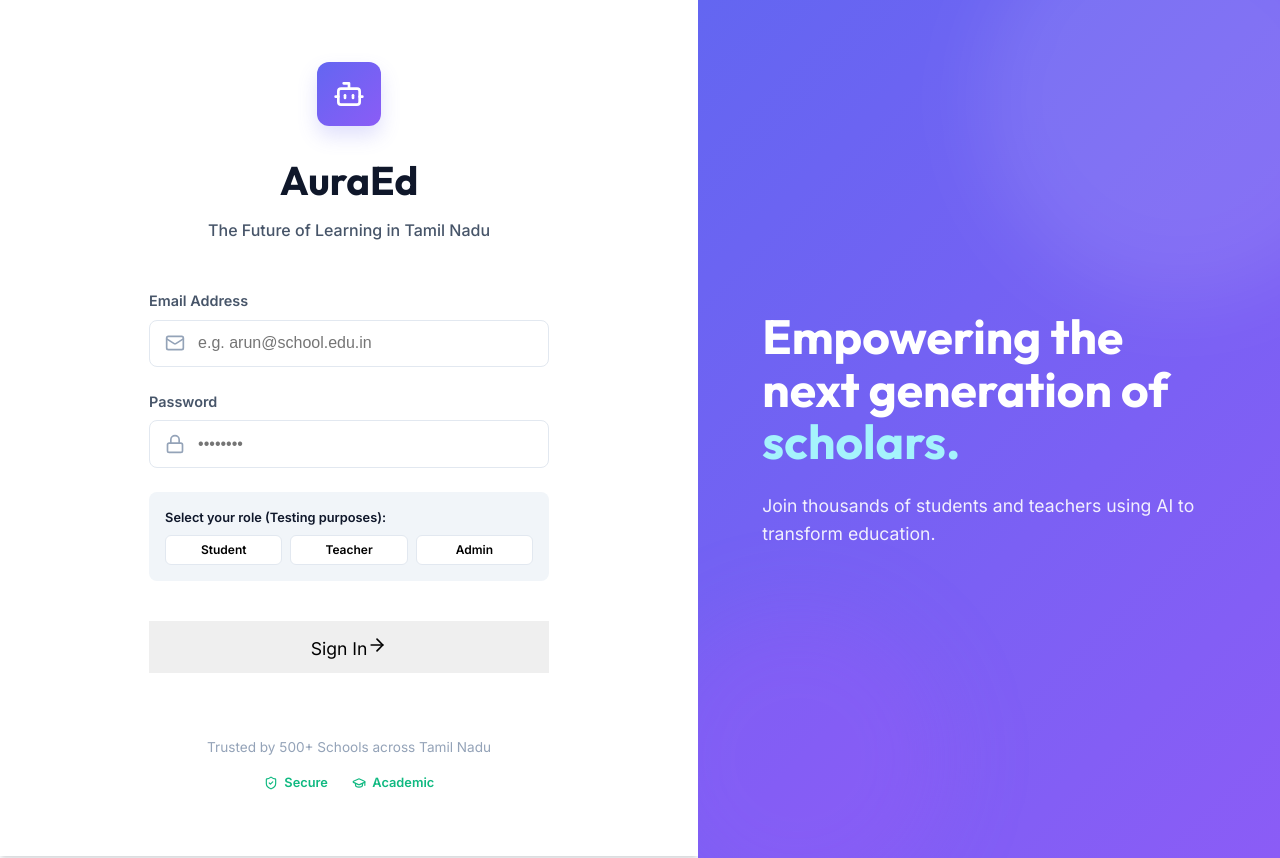
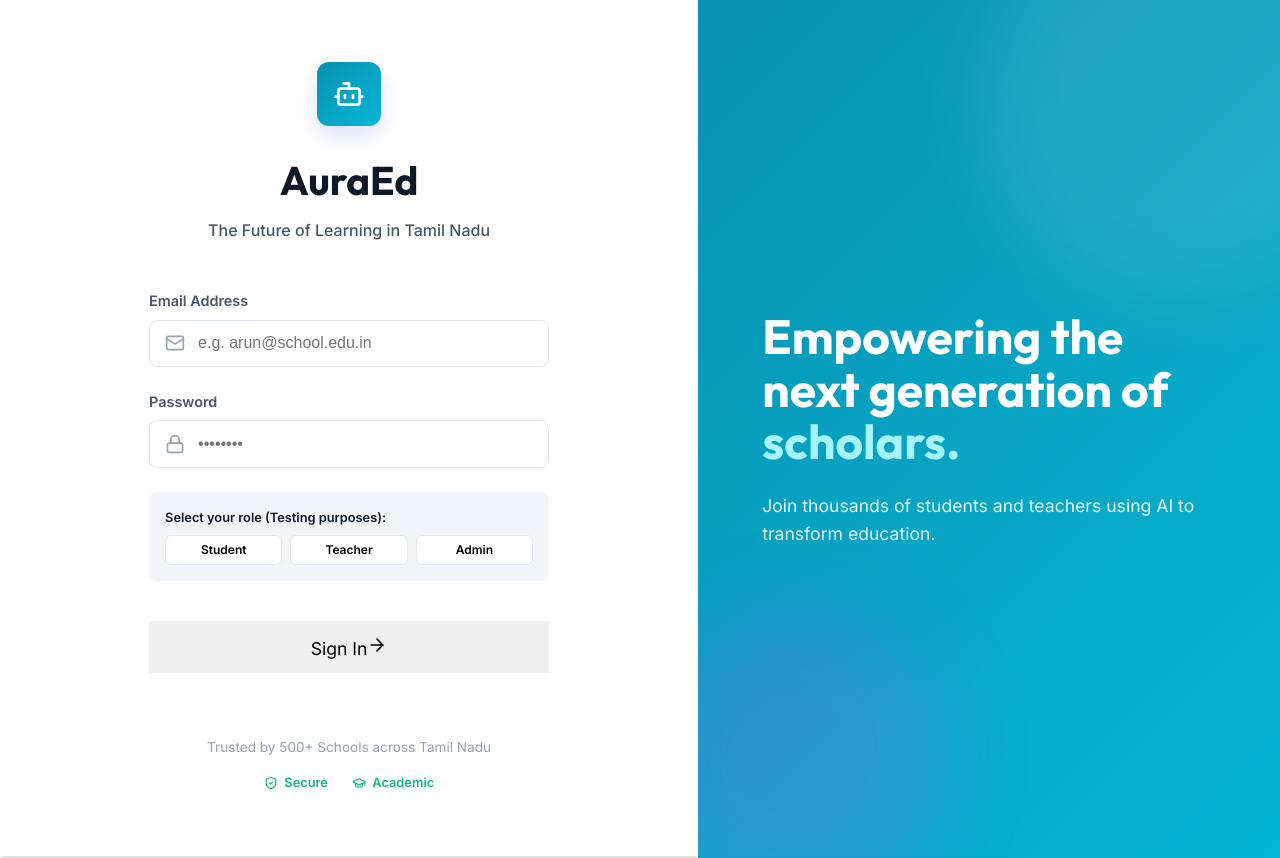
Before and after one commit to pranesh-fortumars/EdTech-Application, a React (Vite) app: page /login in a window 1280 px wide. Built offline with nearby package versions, Linux system fonts and the light colour scheme.

Commit message:
feat: change in color theme

```diff
--- a/src/index.css
+++ b/src/index.css
@@ -8,17 +8,17 @@
   --text-secondary: #475569;
   --text-tertiary: #94a3b8;
 
-  --primary: #6366f1;
-  --primary-light: #818cf8;
-  --primary-dark: #4f46e5;
-  --primary-gradient: linear-gradient(135deg, #6366f1 0%, #8b5cf6 100%);
+  --primary: #0891b2;
+  --primary-light: #22d3ee;
+  --primary-dark: #0e7490;
+  --primary-gradient: linear-gradient(135deg, #0891b2 0%, #06b6d4 100%);
 
   --success: #10b981;
   --success-light: #34d399;
   --warning: #f59e0b;
   --error: #ef4444;
   --accent-blue: #0ea5e9;
-  --accent-purple: #a855f7;
+  --accent-teal: #14b8a6;
   --accent-orange: #f97316;
 
   --border-color: #e2e8f0;
--- a/src/modules/analytics/Analytics.jsx
+++ b/src/modules/analytics/Analytics.jsx
@@ -30,7 +30,7 @@ const subjectData = [
   { name: 'Design', value: 100 },
 ];
 
-const COLORS = ['#6366f1', '#a855f7', '#f59e0b', '#10b981'];
+const COLORS = ['#0891b2', '#06b6d4', '#f59e0b', '#10b981'];
 
 const Analytics = () => {
   return (
@@ -41,8 +41,8 @@ const Analytics = () => {
       </header>
 
       <div className="stats-grid">
-        <StatsCard title="Total Modules" value="18" icon={Book} trend="up" trendValue="5" color="#6366f1" />
-        <StatsCard title="Learning Velocity" value="2.4x" icon={Zap} trend="up" trendValue="15" color="#a855f7" />
+        <StatsCard title="Total Modules" value="18" icon={Book} trend="up" trendValue="5" color="#0891b2" />
+        <StatsCard title="Learning Velocity" value="2.4x" icon={Zap} trend="up" trendValue="15" color="#06b6d4" />
         <StatsCard title="Time Invested" value="156h" icon={Clock} trend="up" trendValue="10" color="#f59e0b" />
         <StatsCard title="Goal Completion" value="88%" icon={Target} trend="up" trendValue="2" color="#10b981" />
       </div>
@@ -58,8 +58,8 @@ const Analytics = () => {
                 <YAxis axisLine={false} tickLine={false} />
                 <Tooltip />
                 <Legend iconType="circle" />
-                <Line type="monotone" dataKey="react" stroke="#6366f1" strokeWidth={3} dot={{ r: 6 }} activeDot={{ r: 8 }} />
-                <Line type="monotone" dataKey="node" stroke="#a855f7" strokeWidth={3} dot={{ r: 6 }} activeDot={{ r: 8 }} />
+                <Line type="monotone" dataKey="react" stroke="#0891b2" strokeWidth={3} dot={{ r: 6 }} activeDot={{ r: 8 }} />
+                <Line type="monotone" dataKey="node" stroke="#06b6d4" strokeWidth={3} dot={{ r: 6 }} activeDot={{ r: 8 }} />
                 <Line type="monotone" dataKey="css" stroke="#10b981" strokeWidth={3} dot={{ r: 6 }} activeDot={{ r: 8 }} />
               </LineChart>
             </ResponsiveContainer>
--- a/src/modules/dashboard/StudentDashboard.jsx
+++ b/src/modules/dashboard/StudentDashboard.jsx
@@ -57,7 +57,7 @@ const StudentDashboard = () => {
           icon={Book}
           trend="up"
           trendValue="12"
-          color="#6366f1"
+          color="#0891b2"
         />
         <StatsCard
           title="Study Hours"
@@ -100,8 +100,8 @@ const StudentDashboard = () => {
                 <AreaChart data={activityData}>
                   <defs>
                     <linearGradient id="colorScore" x1="0" y1="0" x2="0" y2="1">
-                      <stop offset="5%" stopColor="#6366f1" stopOpacity={0.3}/>
-                      <stop offset="95%" stopColor="#6366f1" stopOpacity={0}/>
+                      <stop offset="5%" stopColor="#0891b2" stopOpacity={0.3}/>
+                      <stop offset="95%" stopColor="#0891b2" stopOpacity={0}/>
                     </linearGradient>
                   </defs>
                   <XAxis dataKey="time" axisLine={false} tickLine={false} tick={{fill: '#94a3b8', fontSize: 12}} />
@@ -109,7 +109,7 @@ const StudentDashboard = () => {
                   <Tooltip
                     contentStyle={{ borderRadius: '8px', border: 'none', boxShadow: '0 4px 12px rgba(0,0,0,0.1)' }}
                   />
-                  <Area type="monotone" dataKey="score" stroke="#6366f1" strokeWidth={3} fillOpacity={1} fill="url(#colorScore)" />
+                  <Area type="monotone" dataKey="score" stroke="#0891b2" strokeWidth={3} fillOpacity={1} fill="url(#colorScore)" />
                 </AreaChart>
               </ResponsiveContainer>
             </div>
```
